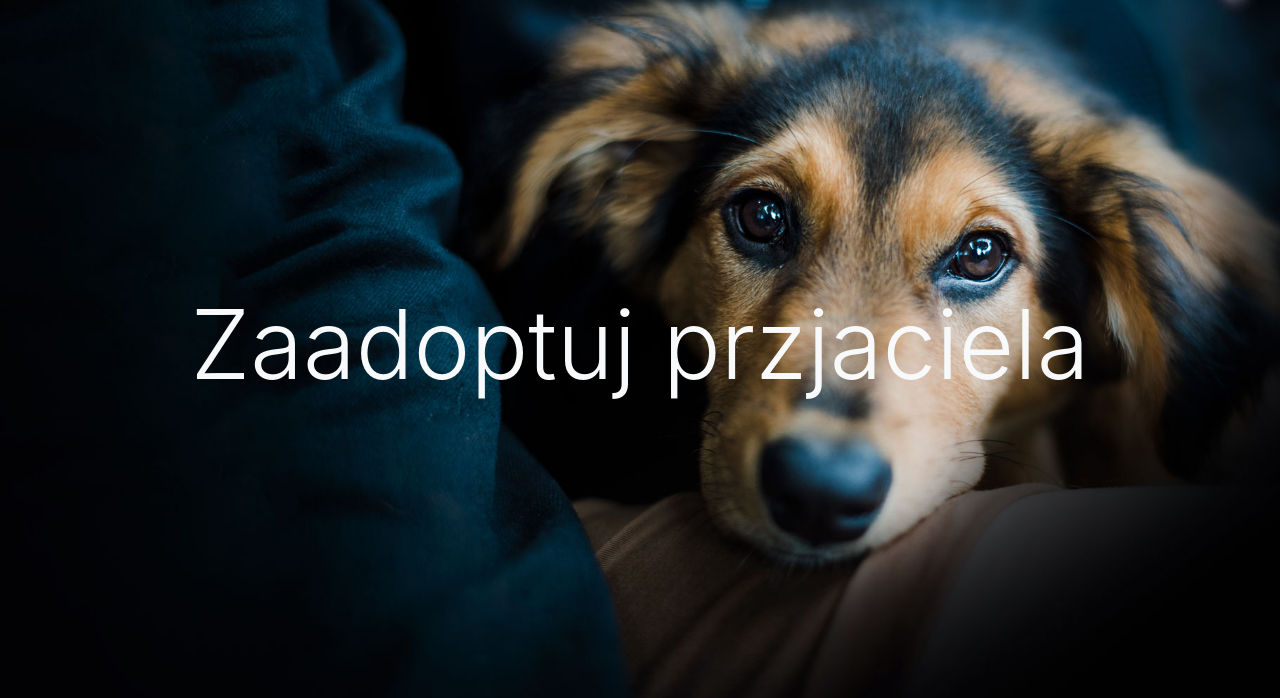
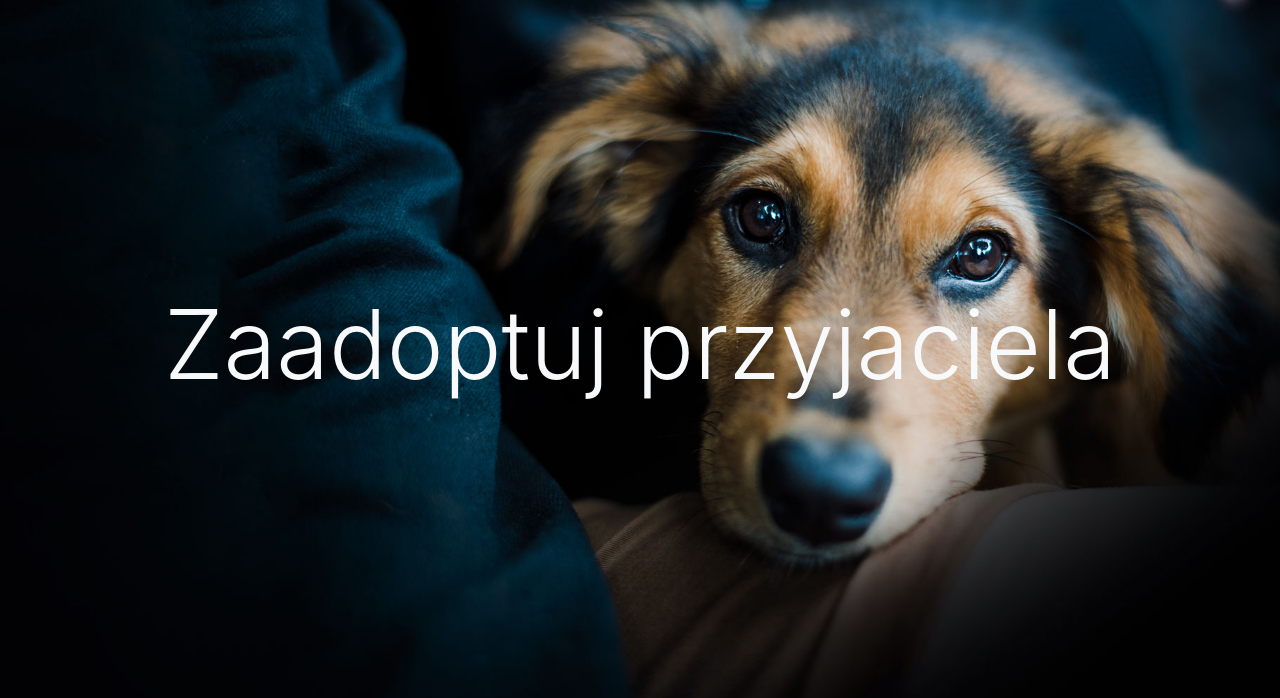
Before and after one commit to magdalenaslyk/schronisko, a PHP site: page /adoption.php in a window 1280 px wide. Shown: the part 57-755 px from the top of the page. Run offline with PHP 8.4, Linux system fonts and the light colour scheme; data comes from the database, SQL or seed files in the repository.

Commit message:
Literówka

```diff
--- a/adoption.php
+++ b/adoption.php
@@ -11,7 +11,7 @@ $animal_display = $filter->getAllAdverts();
       <div class="container-fluid hero-container">
         <div class="row">
             <div class="col-lg-12 text-center">
-                <h1 class="text-light display-1">Zaadoptuj przjaciela</h1>
+                <h1 class="text-light display-1">Zaadoptuj przyjaciela</h1>
             </div>
         </div>
       </div>
```
